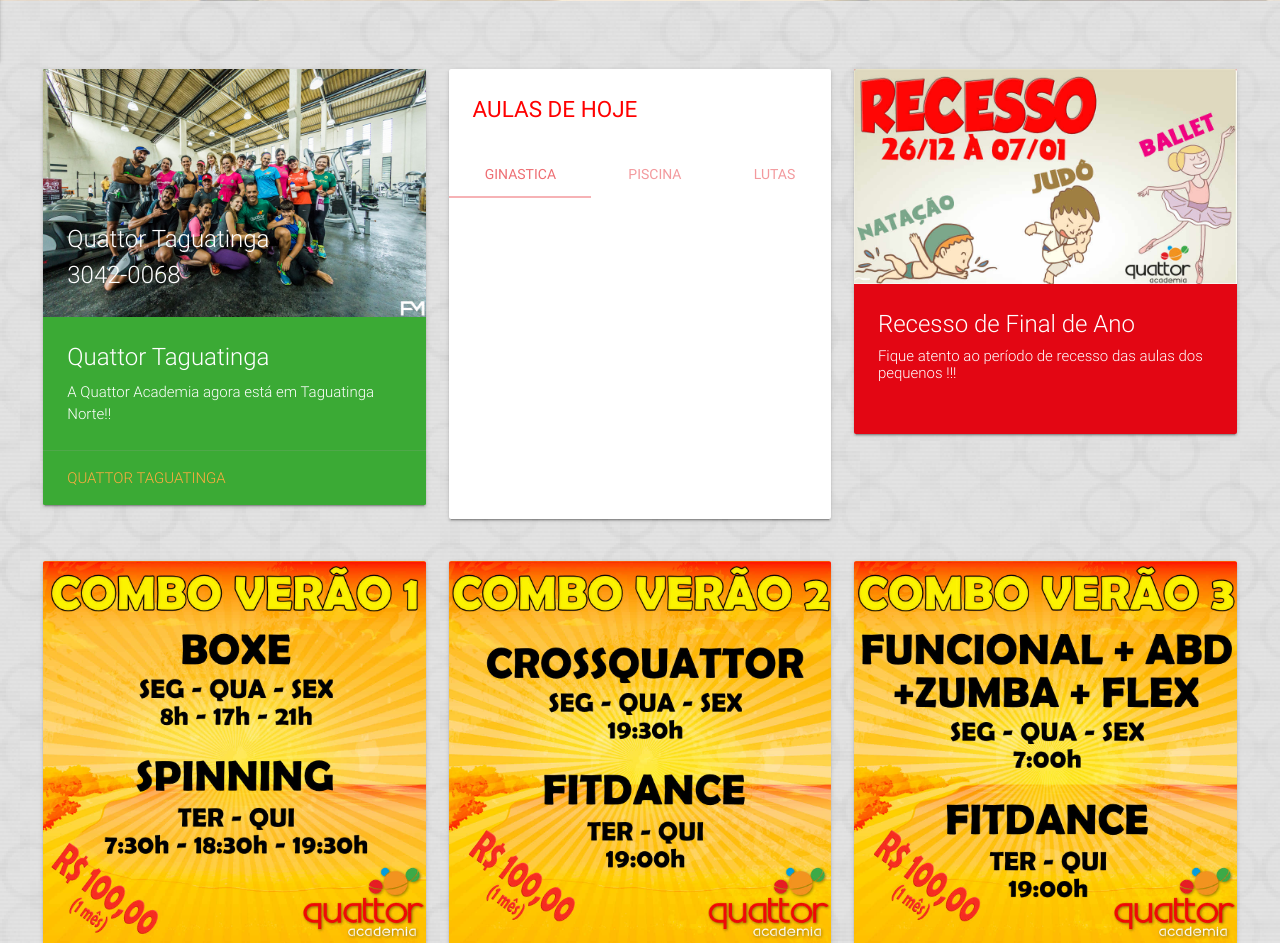
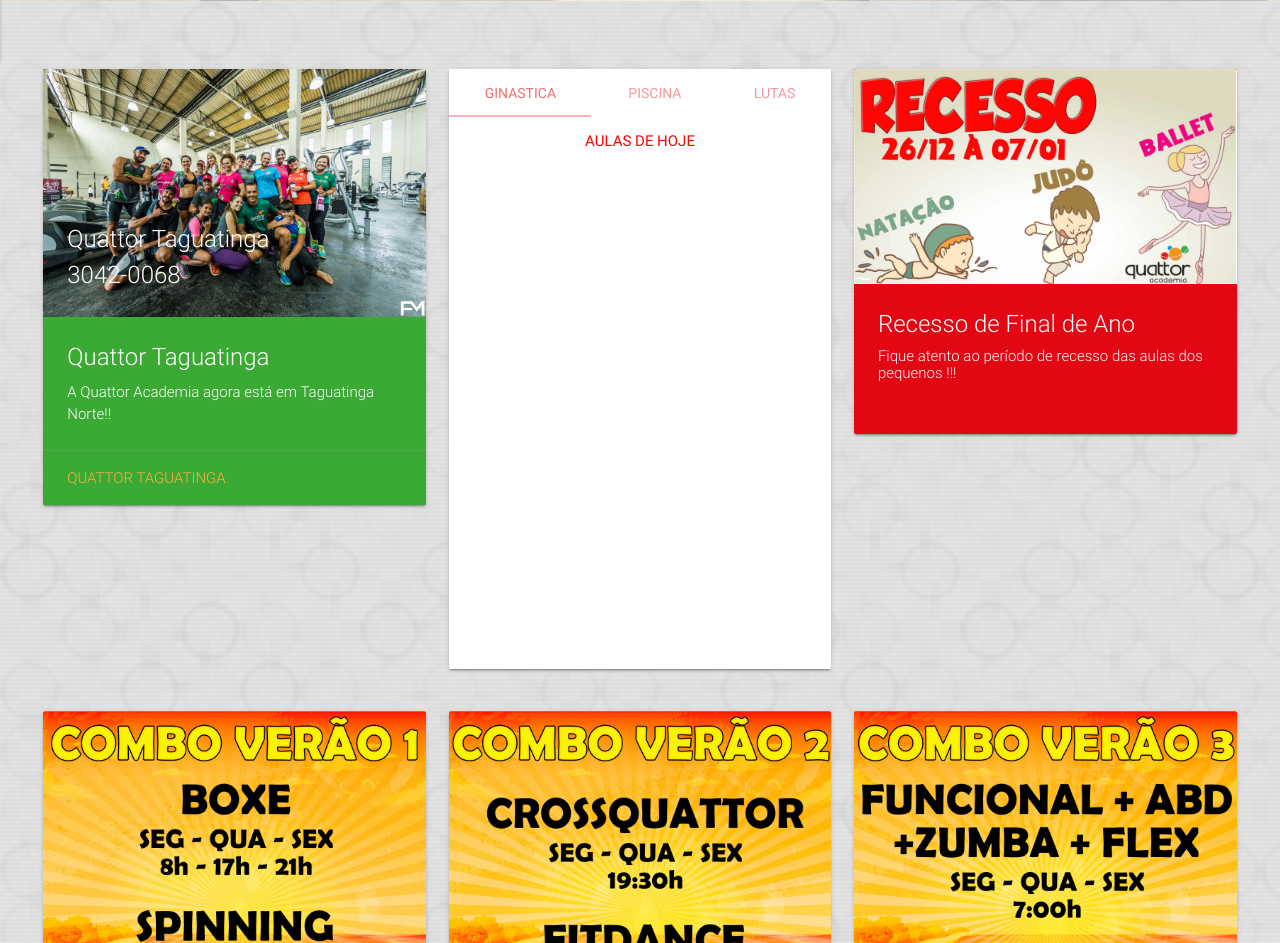
Before and after one commit to marcioscar/quattorsite, a PHP site: page / in a window 1280 px wide. Shown: the part 799-1742 px from the top of the page. Run offline with PHP 8.4, Linux system fonts and the light colour scheme; data that the repository does not hold is empty; some libraries are stand-ins or nearby versions.

Commit message:
tabela de aulas do dia

```diff
--- a/Insere_aulas.php
+++ b/Insere_aulas.php
@@ -1,6 +1,6 @@
 <?php
 
-$aula = $_GET ["aula"];
+$aula = strtoupper($_GET ["aula"]);
 $dia = $_GET ["dia"];
 $hora = $_GET ["hora"];
 $tipo = $_GET ["tipo"];
--- a/aulas.html
+++ b/aulas.html
@@ -22,7 +22,7 @@
     <header>
         <!--        Menu mobile-->
         <ul class="side-nav" id="mobile-demo">
-            <li><a href="index.html">HOME</a></li>
+            <li><a href="index.php">HOME</a></li>
             <li><a href="contato.html">CONTATO</a></li>
             <li><a href="aulas.html">AULAS</a></li>
             <li><a href="clube.html">CLUBE</a></li>
@@ -32,10 +32,10 @@
         <div class="navbar-fixed">
             <nav class="navbar z-depth-0">
                 <div class="nav-wrapper container">
-                    <a href="index.html" class="brand-logo"><img class="responsive-img" id="logo" src="/img/logo_novo.png" /></a>
+                    <a href="index.php" class="brand-logo"><img class="responsive-img" id="logo" src="/img/logo_novo.png" /></a>
                     <a href="#" data-activates="mobile-demo" class="button-collapse"><i class="material-icons">menu</i></a>
                     <ul class="right hide-on-med-and-down">
-                        <li><a href="index.html">HOME</a></li>
+                        <li><a href="index.php">HOME</a></li>
                         <li><a href="contato.html">CONTATO</a></li>
                         <li><a href="aulas.html">AULAS</a></li>
                         <li><a href="clube.html">CLUBE</a></li>
--- a/contato.html
+++ b/contato.html
@@ -22,7 +22,7 @@
     <header>
         <!--        Menu mobile-->
         <ul class="side-nav" id="mobile-demo">
-            <li><a href="index.html">HOME</a></li>
+            <li><a href="index.php">HOME</a></li>
             <li><a href="contato.html">CONTATO</a></li>
             <li><a href="aulas.html">AULAS</a></li>
             <li><a href="clube.html">CLUBE</a></li>
@@ -32,10 +32,10 @@
         <div class="navbar-fixed">
             <nav class="navbar z-depth-0">
                 <div class="nav-wrapper container">
-                    <a href="index.html" class="brand-logo"><img class="responsive-img" id="logo" src="/img/logo_novo.png" /></a>
+                    <a href="index.php" class="brand-logo"><img class="responsive-img" id="logo" src="/img/logo_novo.png" /></a>
                     <a href="#" data-activates="mobile-demo" class="button-collapse"><i class="material-icons">menu</i></a>
                     <ul class="right hide-on-med-and-down">
-                        <li><a href="index.html">HOME</a></li>
+                        <li><a href="index.php">HOME</a></li>
                         <li><a href="contato.html">CONTATO</a></li>
                         <li><a href="aulas.html">AULAS</a></li>
                         <li><a href="clube.html">CLUBE</a></li>
--- a/css/custom.css
+++ b/css/custom.css
@@ -10,6 +10,16 @@
 .home {
     background-image: url('../img/bubble.png');
     /*background-color: rgba(0, 0, 0, 0.07);*/
+}
+
+.pequena {
+    line-height: 1px;
+    height: 1px
+}
+
+.table caption {
+    padding-bottom: 20px;
+    color: red;
 }
 
 .home-banner {
@@ -31,7 +41,7 @@
 }
 
 .card.medium {
-    height: 450px;
+    height: 600px;
 }
 
 .card-content p2 {
--- a/index.php
+++ b/index.php
@@ -32,7 +32,7 @@
     <header>
         <!--        Menu mobile-->
         <ul class="side-nav" id="mobile-demo">
-            <li><a href="index.html">HOME</a></li>
+            <li><a href="index.php">HOME</a></li>
             <li><a href="contato.html">CONTATO</a></li>
             <li><a href="aulas.html">AULAS</a></li>
             <li><a href="clube.html">CLUBE</a></li>
@@ -42,10 +42,10 @@
         <div class="navbar-fixed">
             <nav class="navbar z-depth-0">
                 <div class="nav-wrapper container">
-                    <a href="index.html" class="brand-logo"><img class="responsive-img" id="logo" src="/img/logo_novo.png" /></a>
+                    <a href="index.php" class="brand-logo"><img class="responsive-img" id="logo" src="/img/logo_novo.png" /></a>
                     <a href="#" data-activates="mobile-demo" class="button-collapse"><i class="material-icons">menu</i></a>
                     <ul class="right hide-on-med-and-down">
-                        <li><a href="index.html">HOME</a></li>
+                        <li><a href="index.php">HOME</a></li>
                         <li><a href="contato.html">CONTATO</a></li>
                         <li><a href="aulas.html">AULAS</a></li>
                         <li><a href="clube.html">CLUBE</a></li>
@@ -107,9 +107,6 @@
             <?php include("conecta.php"); ?>
             <div class="col s12 m4 l4">
                 <div class="card medium">
-                    <div class="card-content">
-                        <p2>AULAS DE HOJE</p2>
-                    </div>
                     <div class="card-tabs">
                         <ul class="tabs tabs-fixed-width">
                             <li class="tab"><a href="#ginastica">Ginastica</a></li>
@@ -120,12 +117,15 @@
                     <div class="card-content ">
 
                         <div id="ginastica">
-                            <table class="table striped bordered">
+                            <table class="table striped pequena">
+                                <caption>AULAS DE HOJE</caption>
+
                                 <?php
                         $aulas = listaAulasGinastica($conexao);
                         foreach($aulas as $aula):
                         $hora = date_create($aula['hora']);
                     ?>
+
                                     <tr>
                                         <td>
                                             <?=$aula['aula']?>
@@ -143,7 +143,8 @@
 
                         </div>
                         <div id="piscina">
-                            <table class="table striped bordered">
+                            <table class="table striped pequena">
+                                <caption>AULAS DE HOJE</caption>
                                 <?php
                         $aulas = listaAulasPiscina($conexao);
                         foreach($aulas as $aula):
@@ -165,7 +166,8 @@
                             </table>
                         </div>
                         <div id="lutas">
-                            <table class="table striped bordered">
+                            <table class="table striped pequena">
+                                <caption>AULAS DE HOJE</caption>
                                 <?php
                         $aulas = listaAulasLuta($conexao);
                         foreach($aulas as $aula):
--- a/save.php
+++ b/save.php
@@ -151,12 +151,12 @@
 
 }
 ?>
-    <!--<a href="index.html">Voltar</a>-->
+    <!--<a href="index.php">Voltar</a>-->
 
 
     <body>
 
-        <a href="index.html" class="waves-effect waves-light btn-large"><i class="material-icons left">home</i>Voltar</a>
+        <a href="index.php" class="waves-effect waves-light btn-large"><i class="material-icons left">home</i>Voltar</a>
     </body>
 
 </html>
```
Also changed, not shown: clube.html (+4 -4 lines), pesquisa.html (+4 -4 lines), tagua.html (+5 -4 lines).
